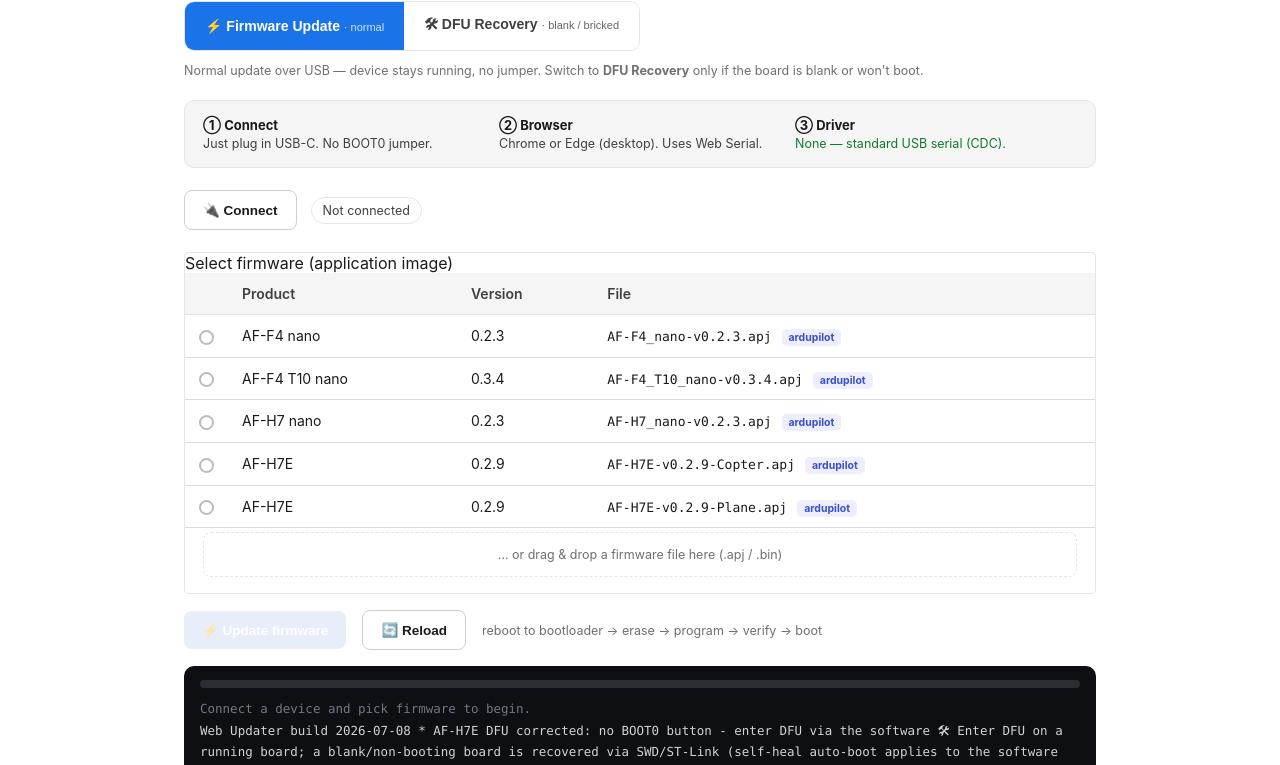
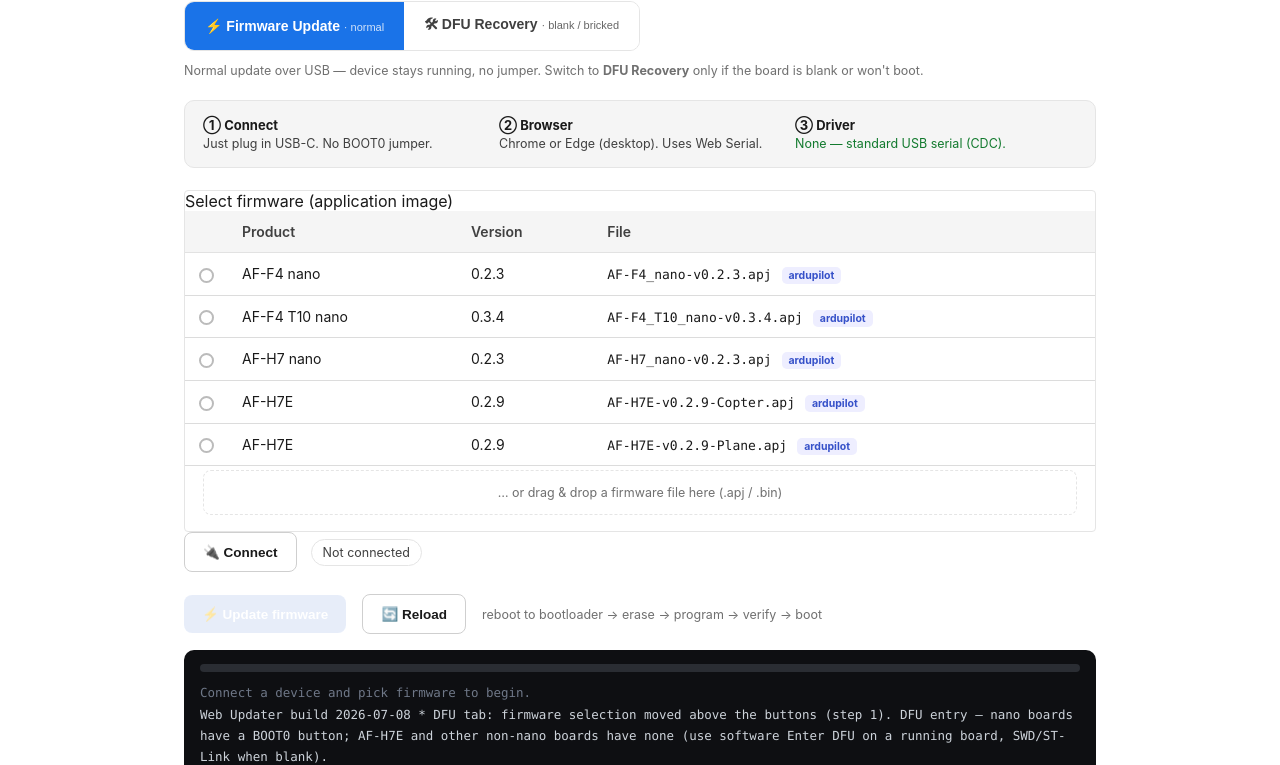
Before and after one commit to novaX-ALUX/parts-catalog, an Astro site: page /parts-catalog/update in a window 1280 px wide. Shown: the part 188-953 px from the top of the page. Built offline with nearby package versions, Linux system fonts and the light colour scheme; Astro itself is replaced by a stand-in of ours.

Commit message:
fix(update): firmware selection above the buttons (step 1) + nano/non-nano BOOT0 distinction
- Move the 'Select firmware' card above the Connect/Enter DFU buttons so the layout
  matches step 1 (pick firmware first, which reveals the DFU buttons).
- DFU entry guidance: nano boards (AF-F4/T10/H7 nano) have a physical BOOT0 button;
  non-nano boards (AF-H7E, AF-F7 mini) have none — running board uses software Enter
  DFU, a blank board is recovered via SWD/ST-Link.
- AF-F7-mini note: drop 'hold BOOT0' (no button) -> SWD/ST-Link for blank/bricked.

```diff
--- a/src/content/fc/AF-F7-mini.md
+++ b/src/content/fc/AF-F7-mini.md
@@ -44,7 +44,7 @@ firmware:
     date: "2026-06-19"
     size: "4.6 MB"
     sha256: "93f5554e80c6a14ad2a3c8245e203ebdeff1eb15a64692a1bae084dfe68006ce"
-    notes: "Bootloader + application combined image based at 0x08000000. Flash via the catalog Web Updater → DFU Recovery (hold BOOT0) or SWD/ST-Link for a blank/bricked board."
+    notes: "Bootloader + application combined image based at 0x08000000. The AF-F7 mini has no BOOT0 button — flash a blank/bricked board via SWD/ST-Link."
     method: dfu
     webPath: /firmware/AF-F7_mini-v0.2.3_with_bl.hex
 firmwareNotes: 'All firmware releases are published on GitHub: https://github.com/novaX-ALUX/flight_controller/releases'
--- a/src/pages/update.astro
+++ b/src/pages/update.astro
@@ -58,7 +58,7 @@ const dfuRows = rows.filter((r) => r.method === 'dfu' && WEB_UPDATE_FAMILIES.inc
       </div>
 
       <p class="mode-note" data-note="fw">Normal update over USB — device stays running, no jumper. Switch to <b>DFU Recovery</b> only if the board is blank or won't boot.</p>
-      <p class="mode-note" data-note="dfu" hidden><b>First pick a recovery image (<code>_with_bl.hex</code>) below</b>, then click <b>🛠 Enter DFU</b> to put a <b>running</b> board into USB DFU — this is buttonless software DFU (the <b>AF-H7E has no BOOT0 button</b>). Software DFU is verified on <b>AF-F4</b> and <b>AF-H7E</b>; other boards use the <b>Firmware Update</b> tab. A blank / won't-boot board that can no longer run Enter DFU is recovered via <b>SWD/ST-Link</b>. Windows needs a one-time WinUSB driver (Zadig).</p>
+      <p class="mode-note" data-note="dfu" hidden><b>First pick a recovery image (<code>_with_bl.hex</code>) below</b>, then click <b>🛠 Enter DFU</b> — buttonless software DFU that puts a <b>running</b> board into USB DFU (verified on AF-F4 and AF-H7E). If the board is <b>blank / won't boot</b> and can't run Enter DFU: the <b>nano</b> boards have a <b>BOOT0</b> button (hold it while plugging in USB); the <b>AF-H7E</b> and other non-nano boards have <b>no button</b> — recover via <b>SWD/ST-Link</b>. Windows needs a one-time WinUSB driver (Zadig).</p>
 
       <div class="banner" data-banner="fw">
         <div class="step"><b>① Connect</b>Just plug in USB-C. No BOOT0 jumper.</div>
@@ -67,17 +67,10 @@ const dfuRows = rows.filter((r) => r.method === 'dfu' && WEB_UPDATE_FAMILIES.inc
       </div>
       <div class="banner" data-banner="dfu" hidden>
         <div class="step"><b>① Pick firmware</b>Select the matching <code>_with_bl.hex</code> below — always first. It reveals the DFU buttons.</div>
-        <div class="step"><b>② Enter DFU</b>Board still runs (shows a COM port)? Click 🛠 Enter DFU (software, no button). <b>Already in DFU</b> (entered before, or left in DFU)? Skip this → go to ③.</div>
+        <div class="step"><b>② Enter DFU</b>Board still runs (shows a COM port)? Click 🛠 Enter DFU (software, no button). <b>Already in DFU</b> (a nano board held on BOOT0, or entered before)? Skip this → go to ③.</div>
         <div class="step"><b>③ Connect DFU</b>Click 🔌 Connect DFU device → pick the STM32 DFU device (0483:DF11). <b>Flashed before in this browser?</b> It auto-connects on load — skip.</div>
-        <div class="step"><b>④ Flash</b>Click ⚡ Flash (DFU) — erase → write → verify → leave. On <b>AF-H7E</b> the board self-heals and boots the app automatically — no power cycle, no unplug. A blank / won't-boot <b>AF-H7E</b> (no BOOT0 button) is recovered via <b>SWD/ST-Link</b> instead. Chrome/Edge desktop.</div>
+        <div class="step"><b>④ Flash</b>Click ⚡ Flash (DFU) — erase → write → verify → leave. On <b>AF-H7E</b> the board self-heals and boots the app automatically — no power cycle. (A board reached via a <b>nano BOOT0</b> button: release BOOT0 and re-plug after flashing. A non-nano board with no button — AF-H7E, AF-F7 mini — uses <b>SWD/ST-Link</b> when blank.) Chrome/Edge desktop.</div>
         <div class="step warn"><b>Windows</b>WebUSB needs a one-time WinUSB driver (Zadig) on the DFU device.</div>
-      </div>
-
-      <div class="row-connect">
-        <button id="connect" class="btn btn-line">🔌 Connect</button>
-        <button id="softdfu" class="btn btn-line" hidden title="실행 중인 보드를 소프트웨어로 ROM DFU에 진입시킴 (AF-F4 ≥ v0.2.2 / T10 ≥ v0.3.2 / AF-H7E ≥ v0.2.2)">🛠 Enter DFU</button>
-        <button id="dfuconnect" class="btn btn-line" hidden title="보드가 DFU(0483:DF11)에 있을 때 WebUSB 장치 선택 팝업을 새 클릭으로 열어 연결 (브라우저 제스처 요구 우회)">🔌 Connect DFU device</button>
-        <span id="status" class="chip">Not connected</span>
       </div>
 
       <div class="card">
@@ -107,6 +100,13 @@ const dfuRows = rows.filter((r) => r.method === 'dfu' && WEB_UPDATE_FAMILIES.inc
         </table>
         <label class="drop" id="drop">… or drag &amp; drop a firmware file here (<span data-droptypes>.apj / .bin</span>)
           <input type="file" id="file" hidden /></label>
+      </div>
+
+      <div class="row-connect">
+        <button id="connect" class="btn btn-line">🔌 Connect</button>
+        <button id="softdfu" class="btn btn-line" hidden title="실행 중인 보드를 소프트웨어로 ROM DFU에 진입시킴 (AF-F4 ≥ v0.2.2 / T10 ≥ v0.3.2 / AF-H7E ≥ v0.2.2)">🛠 Enter DFU</button>
+        <button id="dfuconnect" class="btn btn-line" hidden title="보드가 DFU(0483:DF11)에 있을 때 WebUSB 장치 선택 팝업을 새 클릭으로 열어 연결 (브라우저 제스처 요구 우회)">🔌 Connect DFU device</button>
+        <span id="status" class="chip">Not connected</span>
       </div>
 
       <div class="actions">
@@ -169,7 +169,7 @@ const dfuRows = rows.filter((r) => r.method === 'dfu' && WEB_UPDATE_FAMILIES.inc
   import { Px4Updater } from '../scripts/update/serial-px4';
   import { parseApj, parseBin } from '../scripts/update/apj';
 
-  const BUILD = '2026-07-08 * AF-H7E DFU corrected: no BOOT0 button - enter DFU via the software 🛠 Enter DFU on a running board; a blank/non-booting board is recovered via SWD/ST-Link (self-heal auto-boot applies to the software Enter-DFU path)';
+  const BUILD = '2026-07-08 * DFU tab: firmware selection moved above the buttons (step 1). DFU entry — nano boards have a BOOT0 button; AF-H7E and other non-nano boards have none (use software Enter DFU on a running board, SWD/ST-Link when blank).';
   const $ = (s: string) => document.querySelector(s) as HTMLElement;
   const logEl = $('#loglines'), barEl = $('#bar') as HTMLElement, statusEl = $('#status');
   const connectBtn = $('#connect') as HTMLButtonElement, flashBtn = $('#flash') as HTMLButtonElement;
```
